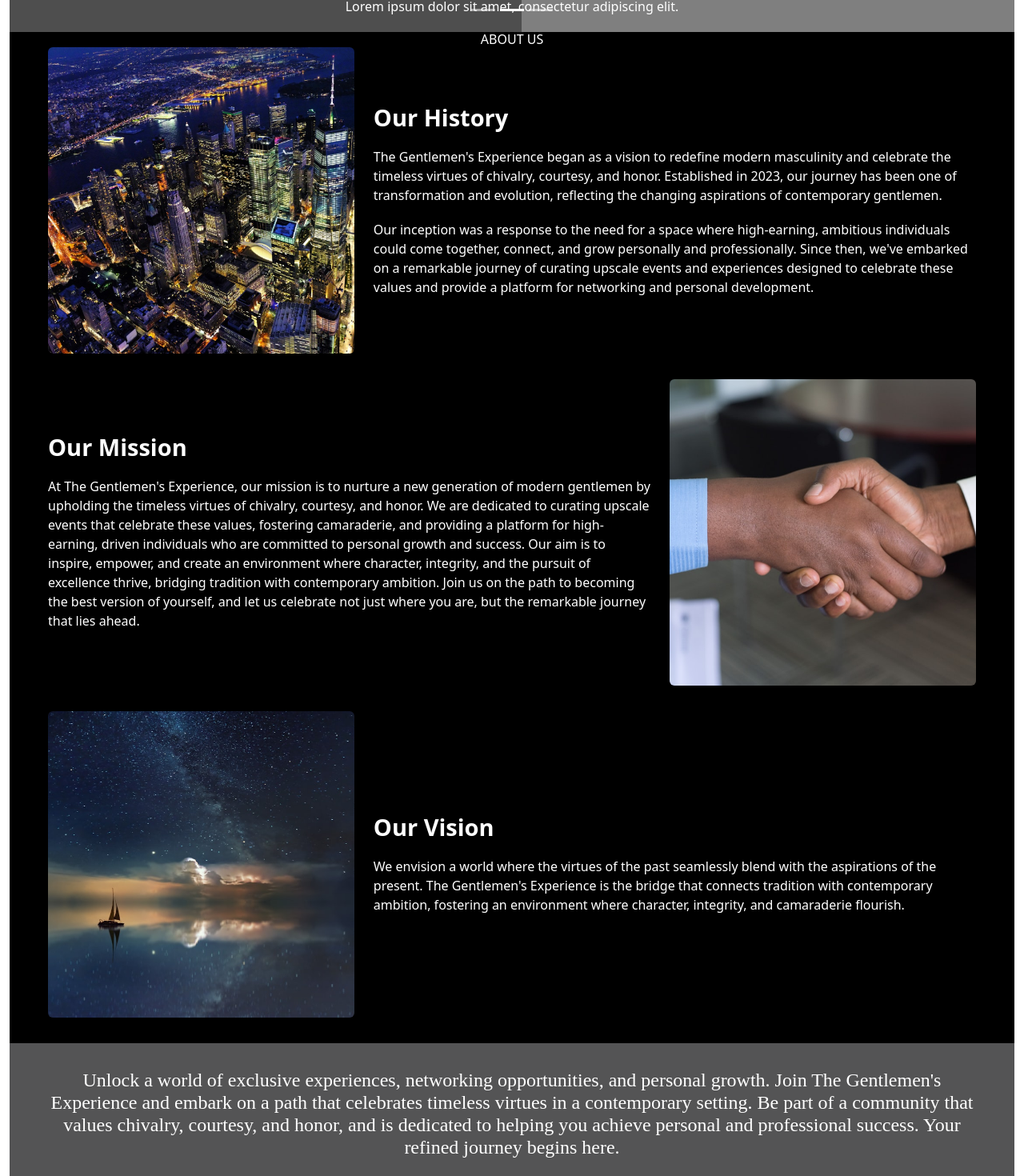
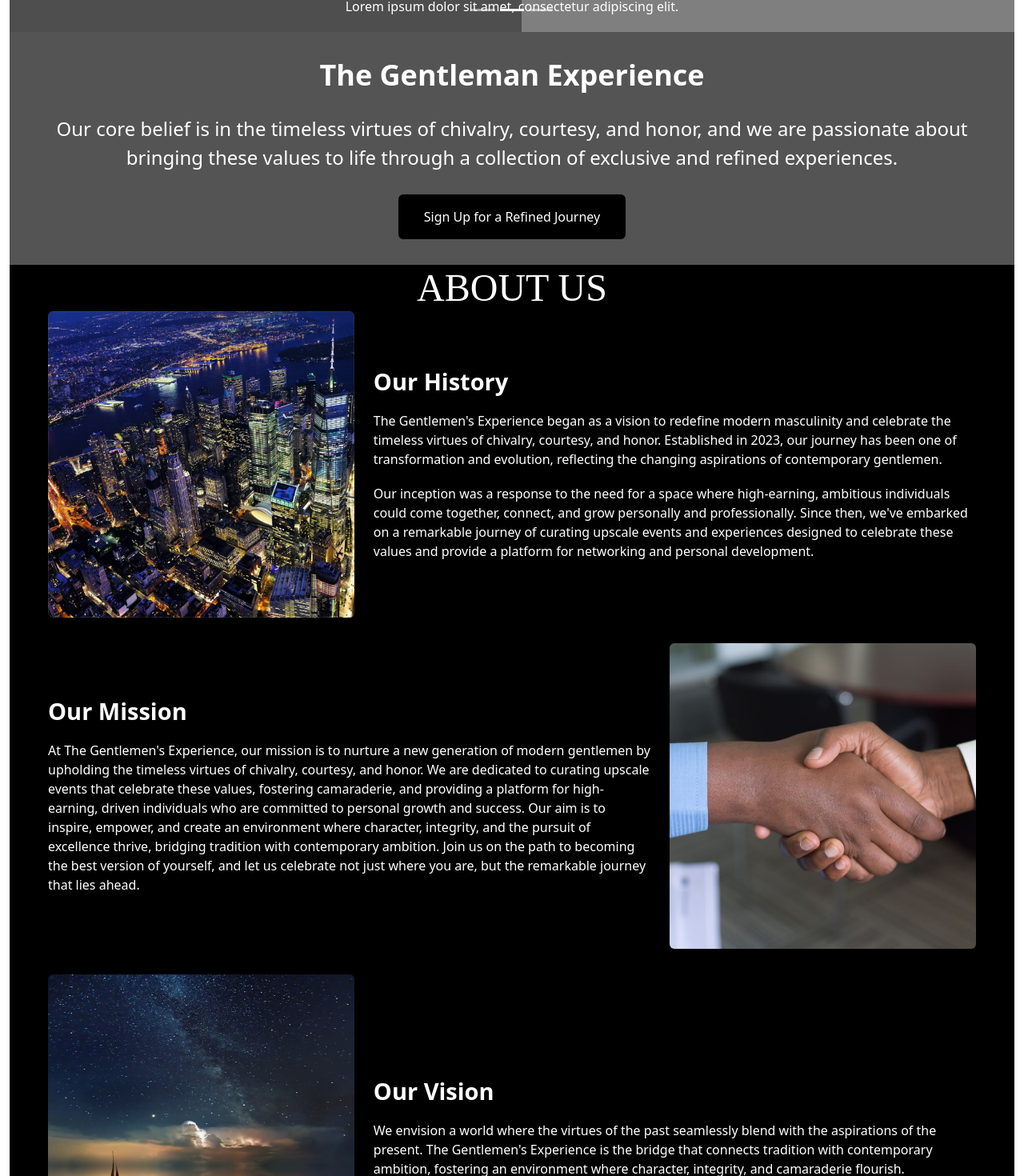
Before and after one commit to dalenromelien/TheGExperience, a React (Create React App) app: page / in a window 1280 px wide. Shown: the part 472-1942 px from the top of the page at 80% size. Built offline with nearby package versions, Linux system fonts and the light colour scheme; grey boxes are pictures that could not be loaded.

Commit message:
Implemnting Hero section

```diff
--- /dev/null
+++ b/src/Components/Hero.jsx
@@ -0,0 +1,24 @@
+import React from "react";
+import Section from "./Section";
+import SignupButton from "./Signup/SignupButton";
+
+const Hero = () => {
+  return (
+    <div className="bg-[#545455] py-8 text-white">
+      <Section className="gap-7 flex-wrap">
+        <h1 className="text-center text-[2.25rem] font-semibold">
+          {" "}
+          The Gentleman Experience
+        </h1>
+        <span className=" text-center text-[1.5rem]">
+          Our core belief is in the timeless virtues of chivalry, courtesy, and
+          honor, and we are passionate about bringing these values to life
+          through a collection of exclusive and refined experiences.
+        </span>
+        <SignupButton />
+      </Section>
+    </div>
+  );
+};
+
+export default Hero;
--- /dev/null
+++ b/src/Components/Signup/SignupButton.jsx
@@ -0,0 +1,13 @@
+import React from "react";
+
+const SignupButton = () => {
+  return (
+    <div className="flex justify-center items-center">
+      <button className="bg-black rounded-md px-[2rem] py-[1rem] hover:underline ">
+        Sign Up for a Refined Journey
+      </button>
+    </div>
+  );
+};
+
+export default SignupButton;
--- a/src/Components/SignupLead.jsx
+++ b/src/Components/Signup/SignupLead.jsx
@@ -1,9 +1,10 @@
 import React from "react";
-import Section from "./Section";
+import Section from "../Section";
+import SignupButton from "./SignupButton";
 
 const SignupLead = () => {
   return (
-    <div className="w-full  bg-[#545455]">
+    <div className="w-full  bg-[#545455] pb-6">
       <Section className="flex flex-col justify-center  text-white  py-[2rem] gap-4  max-w-[68rem] m-auto">
         <p className=" text-[1.5rem] leading-7  font-oswald  break-normal    text-center  ">
           Unlock a world of exclusive experiences, networking opportunities, and
@@ -13,11 +14,7 @@ const SignupLead = () => {
           dedicated to helping you achieve personal and professional success.
           Your refined journey begins here.
         </p>
-        <div className="flex justify-center items-center">
-          <button className="bg-black rounded-md px-[2rem] py-[1rem]">
-            Sign Up for a Refined Journey
-          </button>
-        </div>
+        <SignupButton />
       </Section>
     </div>
   );
--- a/src/Pages/About.jsx
+++ b/src/Pages/About.jsx
@@ -9,14 +9,15 @@ const About = () => {
   return (
     <div className="w-full bg-black flex justify-center">
       <Section className="bg-black text-white">
-        <h1 className=" text-center "> ABOUT US</h1>
+        <h1 className=" text-center text-[3rem] font-oswald"> ABOUT US</h1>
         <div
           id="Our-History"
           className="flex flex-wrap md:gap-6  w-full items-center mb-[2rem]"
         >
           <div className=" relative  md:w-[33%] rounded-md overflow-hidden ">
+            <div className=" absolute border border-r-teal-500 top-0  w-full z-1  bg-gradient-to-b from-blue-700 to-black-500 opacity-[0.1] h-full"></div>
             <img
-              className=" object-cover top-0 left-0 aspect-square "
+              className=" object-cover top-0 left-0 aspect-square relative"
               src={image}
               alt="Nighttime view of city"
             />
--- a/src/Pages/Home.jsx
+++ b/src/Pages/Home.jsx
@@ -1,12 +1,14 @@
 import React from "react";
 import HomeCarousel from "../Components/Carousel/HomeCarousel";
 import About from "./About";
-import SignupLead from "../Components/SignupLead";
+import SignupLead from "../Components/Signup/SignupLead";
+import Hero from "../Components/Hero";
 
 const Home = () => {
   return (
     <>
       <HomeCarousel />
+      <Hero />
       <About />
       <SignupLead />
     </>
--- a/src/styles.css
+++ b/src/styles.css
@@ -8,3 +8,5 @@
 @import "tailwindcss/utilities";
 
 @import url("https://fonts.googleapis.com/css2?family=Oswald:wght@200..700&family=Shrikhand&display=swap");
+
+@import url("https://fonts.googleapis.com/css2?family=Inter:wght@100..900&display=swap");
--- a/tailwind.config.js
+++ b/tailwind.config.js
@@ -5,6 +5,7 @@ module.exports = {
     extend: {
       fontFamily: {
         oswald: ["Oswald"],
+        Inter: ["Inter"],
       },
     },
   },
```
